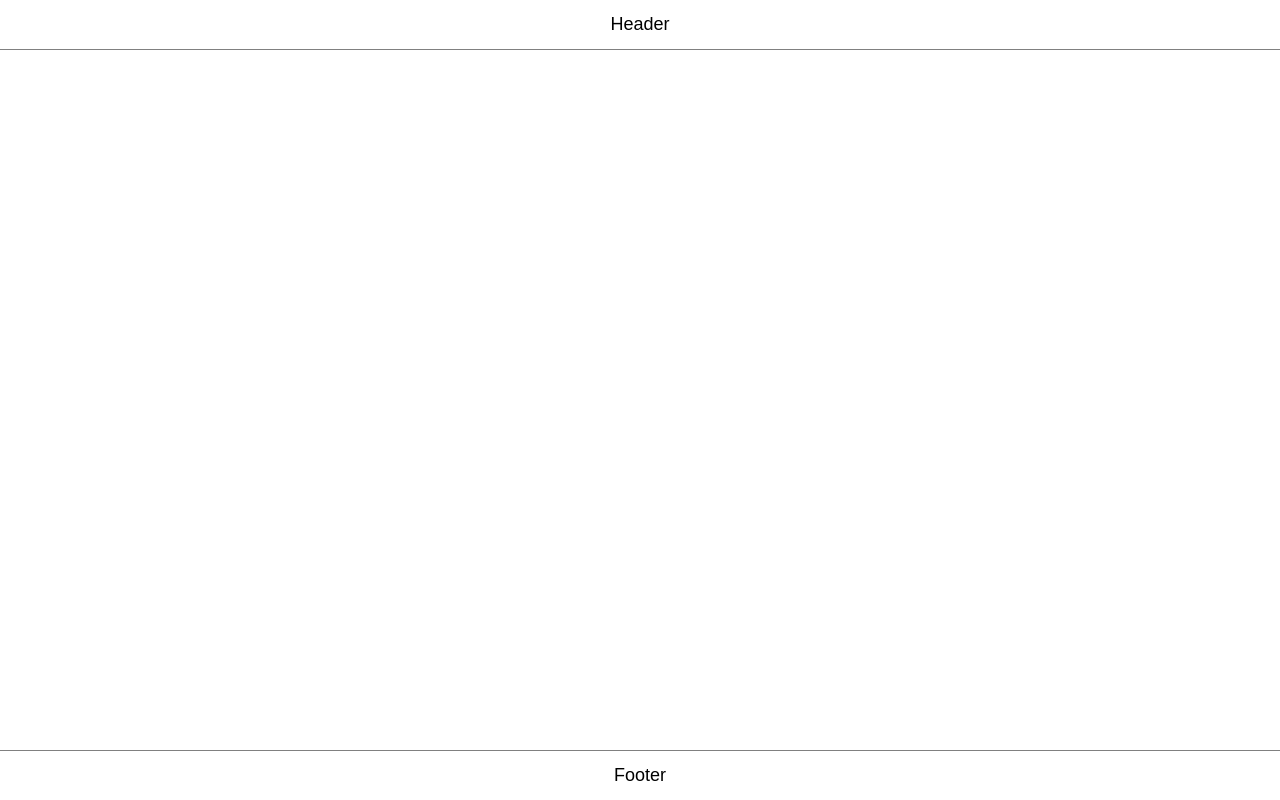
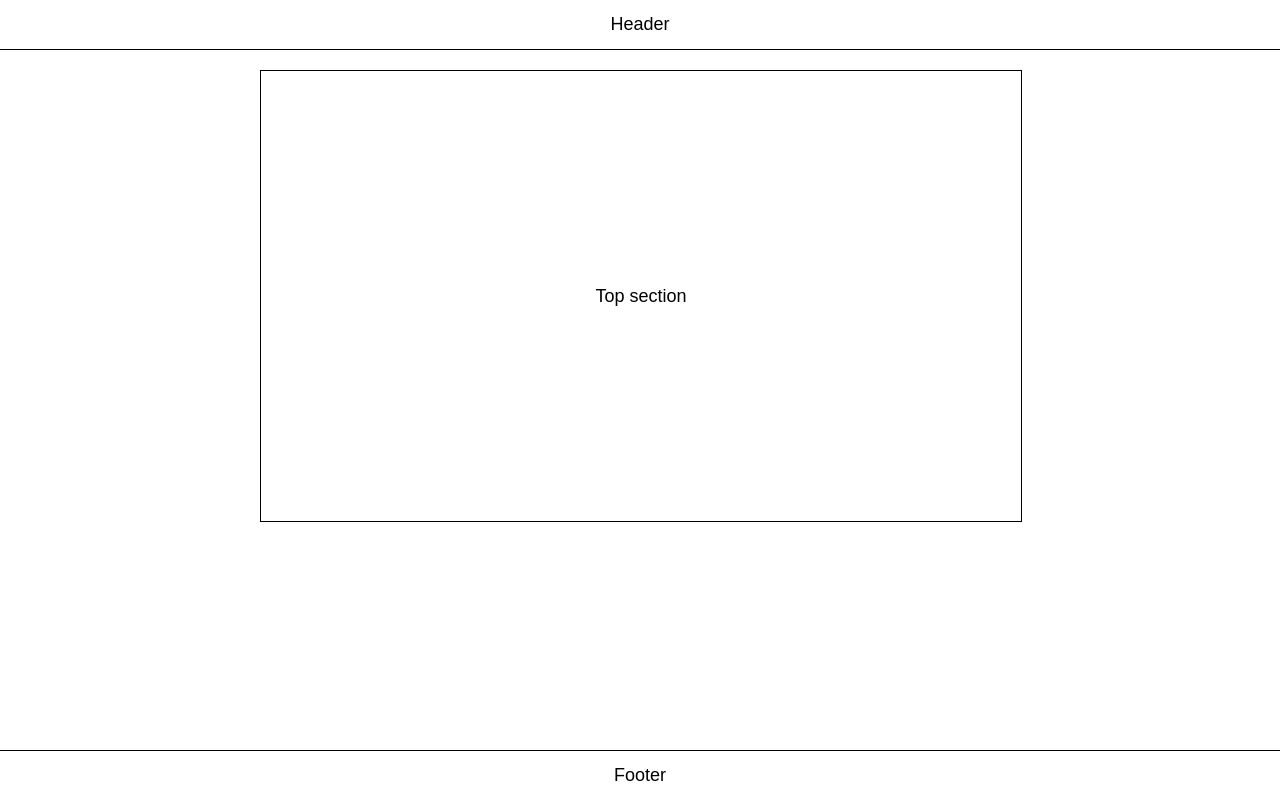
Before and after one commit to ooloo-io/github-flow-demircaner, a website: page src/index.html in a window 1280 px wide. Drawn offline with nearby package versions, Linux system fonts and the light colour scheme.

Commit message:
Top Section (#6)
* Add top section

* Style top section

```diff
--- a/src/index.html
+++ b/src/index.html
@@ -1,12 +1,11 @@
 <!doctype html>
 
 <html lang="en">
-
 <head>
   <meta charset="utf-8">
 
-  <title>GitHub Flow Course</title>
-  <meta name="description" content="GitHub Flow Course">
+  <title>GitHub Pull Request Flow Course</title>
+  <meta name="description" content="GitHub Pull Request Flow Course">
   <meta name="author" content="Johannes Kettmann">
 
   <link rel="stylesheet" href="https://cdnjs.cloudflare.com/ajax/libs/normalize/8.0.1/normalize.min.css">
@@ -17,12 +16,13 @@
   <header class="header">
     Header
   </header>
-
-  <main class="content"></main>
-
+  <main class="content">
+    <section class="section">
+      Top section
+    </section>
+  </main>
   <footer class="footer">
     Footer
   </footer>
 </body>
-
 </html>
--- a/src/styles.css
+++ b/src/styles.css
@@ -3,25 +3,35 @@ body {
   font-size: 18px;
 }
 
-.header,
+.header {
+  height: 49px;
+  display: flex;
+  justify-content: center;
+  align-items: center;
+  border-bottom: 1px solid black;
+}
+
 .footer {
   height: 49px;
   display: flex;
   justify-content: center;
   align-items: center;
-}
-
-.header {
-  border-bottom: 1px solid gray;
+  border-top: 1px solid black;
 }
 
 .content {
-  min-height: calc(100vh - 100px);
-  width: 720px;
+  min-height: calc(100vh - 140px);
+  width: 760px;
   max-width: 100%;
   margin: auto;
+  padding: 20px;
 }
 
-.footer {
-  border-top: 1px solid gray;
+.section {
+  height: 450px;
+  width: 100%;
+  display: flex;
+  justify-content: center;
+  align-items: center;
+  border: 1px solid black;
 }
```
